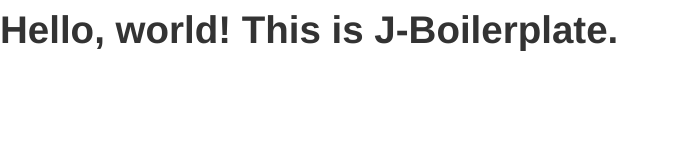
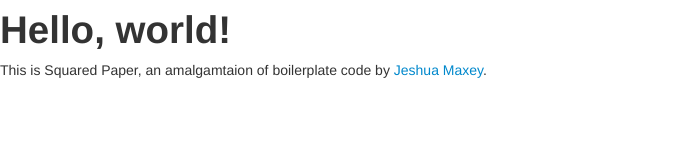
Before and after one commit to jeshuamaxey/leapmotion, a plain HTML site: page index.html in a window 1280 px wide. Shown: the whole page, without its empty margins (0-679 px from the left). Drawn offline with nearby package versions, Linux system fonts and the light colour scheme.

Commit message:
updated README.md & html to reflect name change

```diff
--- a/index.html
+++ b/index.html
@@ -22,7 +22,7 @@
         <![endif]-->
 
         <!-- Add your site or application content here -->
-        <h1>Hello, world! This is J-Boilerplate.</h1>
+        <h1>Hello, world!</h1><p>This is Squared Paper, an amalgamtaion of boilerplate code by <a href="http://twitter.com/jeshuamaxey">Jeshua Maxey</a>.</p>
 
         <!-- javascript -->
         <script src="//ajax.googleapis.com/ajax/libs/jquery/1.8.3/jquery.min.js"></script>
```
Also changed, not shown: 1 other file.
